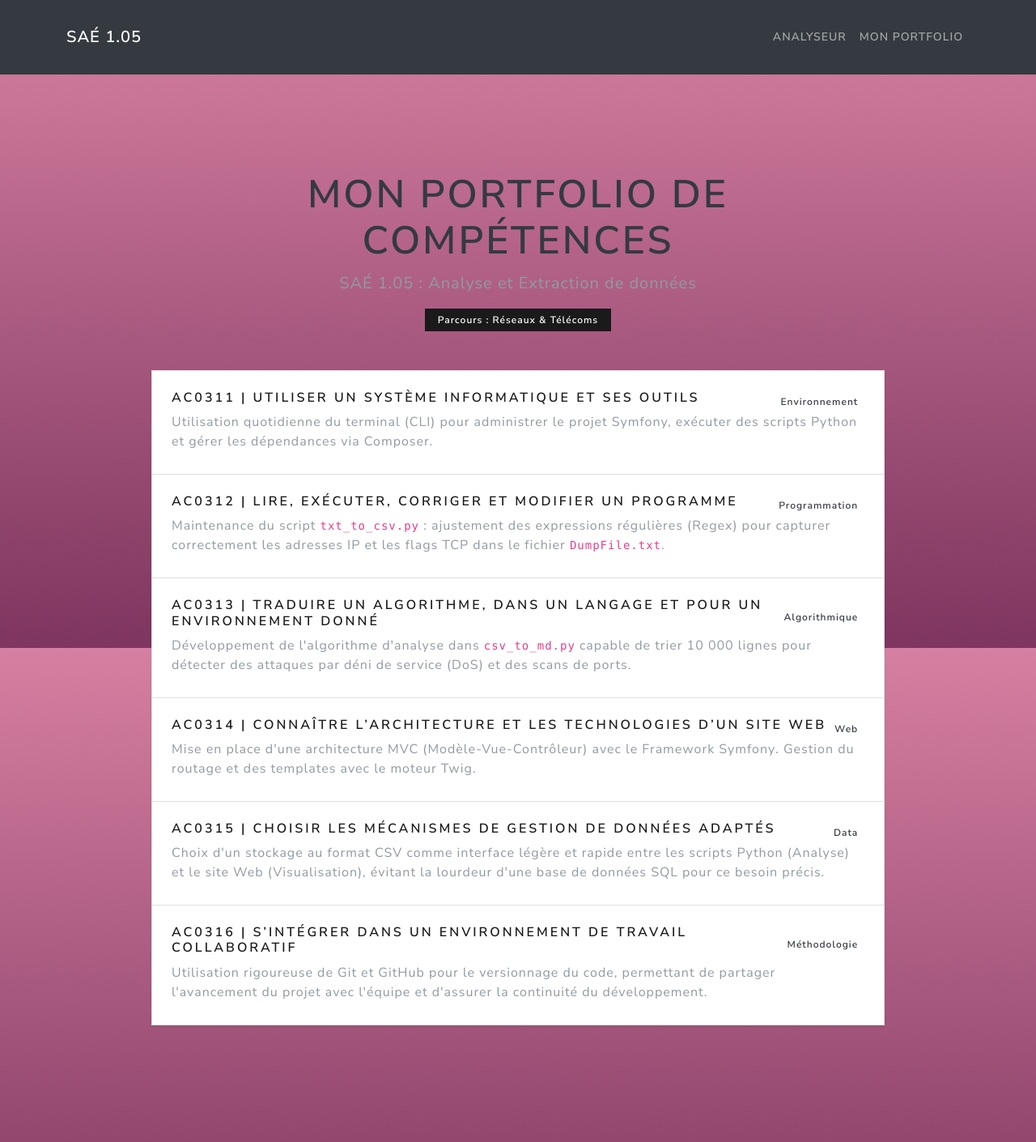
After one commit to Yanis1717/AnalyseReseau, a Symfony app: template templates/portfolio/index.html.twig in a window 1280 px wide. The commit adds this page. Shown: the whole page at 81% size. Run offline with Twig, Linux system fonts and the light colour scheme; the template is opened without the code that fills it, so the values that code supplies are empty; some libraries are stand-ins or nearby versions.

Commit message:
Ajout Navbar et page portfolio

```diff
--- a/src/Controller/PageController.php
+++ b/src/Controller/PageController.php
@@ -35,4 +35,10 @@ class PageController extends AbstractController
         $this->addFlash('success', 'Analyse terminée ! Le rapport a été mis à jour.');
         return $this->redirectToRoute('app_home');
     }
+
+    #[Route('/portfolio', name: 'app_portfolio')]
+    public function portfolio(): Response
+    {
+        return $this->render('portfolio/index.html.twig');
+    }
 }
--- a/templates/base.html.twig
+++ b/templates/base.html.twig
@@ -3,7 +3,7 @@
 <head>
     <meta charset="UTF-8">
     <meta name="viewport" content="width=device-width, initial-scale=1.0">
-    <title>{% block title %}Mon Portfolio{% endblock %}</title>
+    <title>{% block title %}Analyse Réseau{% endblock %}</title>
 
     <!-- Bootswatch Lux -->
     <link href="https://cdn.jsdelivr.net/npm/bootswatch@5.3.2/dist/lux/bootstrap.min.css" rel="stylesheet">
@@ -24,6 +24,18 @@
 
 </head>
 <body class="fond">
+
+<nav class="navbar navbar-expand-lg navbar-dark bg-dark mb-4">
+    <div class="container">
+        <a class="navbar-brand" href="{{ path('app_home') }}">SAÉ 1.05</a>
+        <div class="navbar-nav">
+            <a class="nav-link" href="{{ path('app_home') }}">Analyseur</a>
+            <a class="nav-link" href="{{ path('app_portfolio') }}">Mon Portfolio</a>
+        </div>
+    </div>
+</nav>
+
+
 <div class="wrapper d-flex flex-column min-vh-100">
 
 
--- /dev/null
+++ b/templates/portfolio/index.html.twig
@@ -0,0 +1,73 @@
+{% extends 'base.html.twig' %}
+
+{% block title %}Portfolio SAÉ 1.05 - Liste des AC{% endblock %}
+
+{% block body %}
+<div class="container py-5">
+    <div class="row mb-5">
+        <div class="col-lg-10 mx-auto">
+            <div class="text-center mb-5">
+                <h1 class="display-5 fw-bold text-dark">Mon Portfolio de Compétences</h1>
+                <p class="lead text-muted">SAÉ 1.05 : Analyse et Extraction de données</p>
+                <div class="badge bg-primary px-3 py-2">Parcours : Réseaux & Télécoms</div>
+            </div>
+
+            <div class="list-group shadow-sm">
+                {# AC 0311 #}
+                <div class="list-group-item list-group-item-action p-4">
+                    <div class="d-flex w-100 justify-content-between align-items-center">
+                        <h5 class="mb-2 fw-bold text-primary">AC0311 | Utiliser un système informatique et ses outils</h5>
+                        <span class="badge bg-secondary">Environnement</span>
+                    </div>
+                    <p class="mb-1 text-muted">Utilisation quotidienne du terminal (CLI) pour administrer le projet Symfony, exécuter des scripts Python et gérer les dépendances via Composer.</p>
+                </div>
+
+                {# AC 0312 #}
+                <div class="list-group-item list-group-item-action p-4">
+                    <div class="d-flex w-100 justify-content-between align-items-center">
+                        <h5 class="mb-2 fw-bold text-primary">AC0312 | Lire, exécuter, corriger et modifier un programme</h5>
+                        <span class="badge bg-secondary">Programmation</span>
+                    </div>
+                    <p class="mb-1 text-muted">Maintenance du script <code>txt_to_csv.py</code> : ajustement des expressions régulières (Regex) pour capturer correctement les adresses IP et les flags TCP dans le fichier <code>DumpFile.txt</code>.</p>
+                </div>
+
+                {# AC 0313 #}
+                <div class="list-group-item list-group-item-action p-4">
+                    <div class="d-flex w-100 justify-content-between align-items-center">
+                        <h5 class="mb-2 fw-bold text-primary">AC0313 | Traduire un algorithme, dans un langage et pour un environnement donné</h5>
+                        <span class="badge bg-secondary">Algorithmique</span>
+                    </div>
+                    <p class="mb-1 text-muted">Développement de l'algorithme d'analyse dans <code>csv_to_md.py</code> capable de trier 10 000 lignes pour détecter des attaques par déni de service (DoS) et des scans de ports.</p>
+                </div>
+
+                {# AC 0314 #}
+                <div class="list-group-item list-group-item-action p-4">
+                    <div class="d-flex w-100 justify-content-between align-items-center">
+                        <h5 class="mb-2 fw-bold text-primary">AC0314 | Connaître l’architecture et les technologies d’un site Web</h5>
+                        <span class="badge bg-secondary">Web</span>
+                    </div>
+                    <p class="mb-1 text-muted">Mise en place d'une architecture <strong>MVC</strong> (Modèle-Vue-Contrôleur) avec le Framework <strong>Symfony</strong>. Gestion du routage et des templates avec le moteur Twig.</p>
+                </div>
+
+                {# AC 0315 #}
+                <div class="list-group-item list-group-item-action p-4">
+                    <div class="d-flex w-100 justify-content-between align-items-center">
+                        <h5 class="mb-2 fw-bold text-primary">AC0315 | Choisir les mécanismes de gestion de données adaptés</h5>
+                        <span class="badge bg-secondary">Data</span>
+                    </div>
+                    <p class="mb-1 text-muted">Choix d'un stockage au format <strong>CSV</strong> comme interface légère et rapide entre les scripts Python (Analyse) et le site Web (Visualisation), évitant la lourdeur d'une base de données SQL pour ce besoin précis.</p>
+                </div>
+
+                {# AC 0316 #}
+                <div class="list-group-item list-group-item-action p-4">
+                    <div class="d-flex w-100 justify-content-between align-items-center">
+                        <h5 class="mb-2 fw-bold text-primary">AC0316 | S’intégrer dans un environnement de travail collaboratif</h5>
+                        <span class="badge bg-secondary">Méthodologie</span>
+                    </div>
+                    <p class="mb-1 text-muted">Utilisation rigoureuse de <strong>Git et GitHub</strong> pour le versionnage du code, permettant de partager l'avancement du projet avec l'équipe et d'assurer la continuité du développement.</p>
+                </div>
+            </div>
+        </div>
+    </div>
+</div>
+{% endblock %}
```
